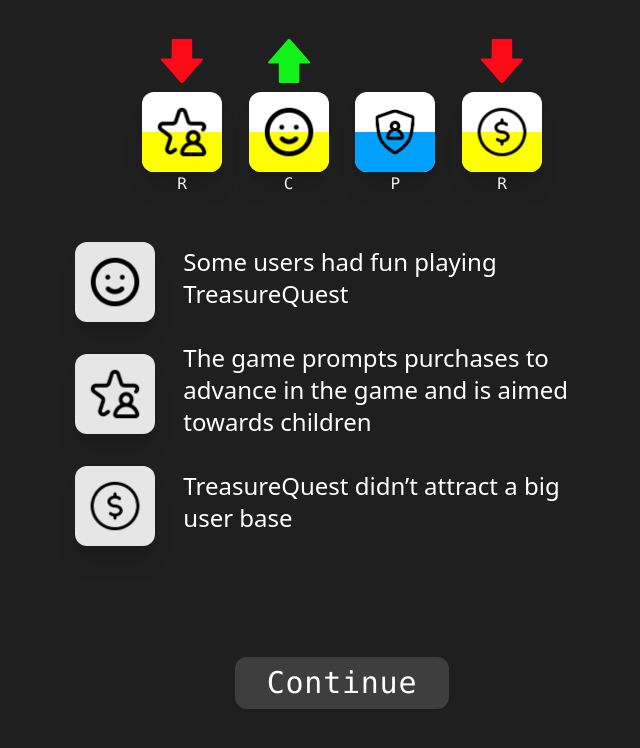
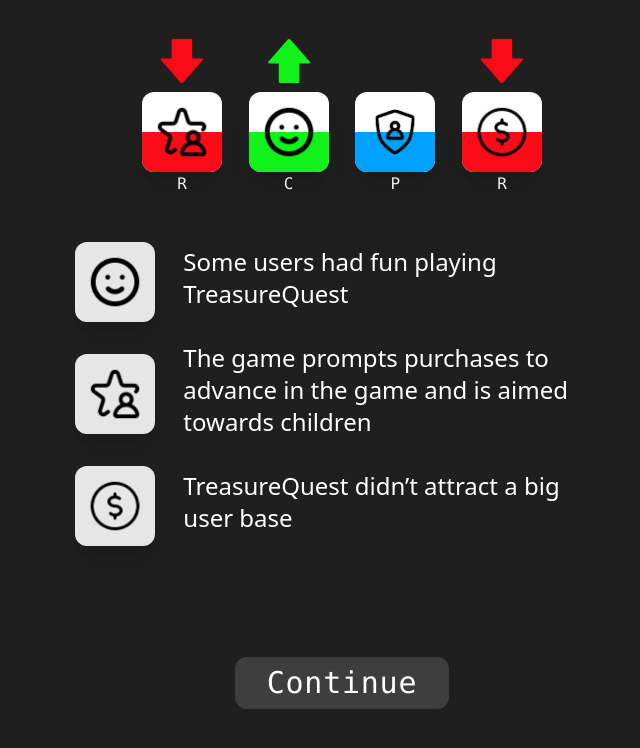
Before and after one commit to daancs/AppStoreEthics, a Next.js app: page /consequence in a window 1280 px wide. Shown: the top 748 px of the page, without its empty margins (298-938 px from the left). Built offline with nearby package versions, Linux system fonts and the light colour scheme.

Commit message:
Progress color now matches the change of value

```diff
--- a/src/components/ConsIndicator.tsx
+++ b/src/components/ConsIndicator.tsx
@@ -9,11 +9,12 @@
 
 export default function ConsIndicator(prop: Indicator){
     const hasChanged = prop.change!=0;
+    const isChangePos = prop.change>0;
 
     return (
     <div className="flex direction flex-col items-center">
-        <Arrow pointUp={prop.change>0} visible={hasChanged}/>
-        <GameIcon iconName={prop.name} isUnchanged={!hasChanged} progressValue={prop.value} displayProgress={true} hoverable={false}/>
+        <Arrow pointUp={isChangePos} visible={hasChanged}/>
+        <GameIcon iconName={prop.name} isUnchanged={!hasChanged} progressValue={prop.value} displayProgress={true} hoverable={false} isChangePos={isChangePos}/>
         <span>{prop.name.charAt(0).toUpperCase()}</span>
     </div>
     );
--- a/src/components/GameIcon.tsx
+++ b/src/components/GameIcon.tsx
@@ -14,7 +14,7 @@
     displayProgress?: boolean;
     hoverable?: boolean;
     appInd?: boolean; //för att consInd ska ha pilar istället för prickar!
-    willChange?: boolean; //temporärt? för att avgöra om prickarna ska synas
+    isChangePos?: boolean; // progress value dif pos or neg?
     isConsequence?: boolean; //should background be greyed out or not?
     isUnchanged?: boolean; // should background be blue
 }
@@ -49,7 +49,7 @@
                     <Image src={setImage(props.iconName) ?? ""} alt='icon image'/>
                 </div>
                 <div className='absolute bottom-0 w-full'>
-                    {props.displayProgress ? <ProgressBar value={Number(props.progressValue) || 50} parentHeight={`${props.height ? props.height : '20'}`} gamePage={props.isUnchanged}/> : null}
+                    {props.displayProgress ? <ProgressBar value={Number(props.progressValue) || 50} parentHeight={`${props.height ? props.height : '20'}`} gamePage={props.isUnchanged} isChangePos={props.isChangePos}/> : null}
                 </div>
             </div>
         </div>
--- a/src/components/Progress.tsx
+++ b/src/components/Progress.tsx
@@ -2,22 +2,19 @@
   value: number;
   parentHeight: string;
   gamePage?: boolean;
+  isChangePos?: boolean;
 }
 
-const ProgressBar: React.FC<ProgressBarProps> = ({value, parentHeight, gamePage}) => {
-    const getColor = (value: number) => {
+const ProgressBar: React.FC<ProgressBarProps> = ({value, parentHeight, gamePage, isChangePos}) => {
+    const getColor = () => {
       if (gamePage) {
-        return '#00A1FC';
-      } else if (value <= 0) {
-        return 'red';
-      } else if (value < 50) {
-        return 'orange';
-      } else if (value < 80) {
-        return 'yellow';
-      } else if (value <= 100) {
-        return 'green';
+        return '#00A1FC'; // blue
+      } else if (isChangePos) {
+        return '#11F11A'; // green
+      } else if (!isChangePos) {
+        return '#FB0A18'; // red
       } else {
-        return 'gray';
+        return 'gray'; // something is wrong, display gray color
       }
     };
 
@@ -28,7 +25,7 @@
 
     return (
         <div>
-            <div style={{height: progressBarHeight, backgroundColor: getColor(value)}}/>
+            <div style={{height: progressBarHeight, backgroundColor: getColor()}}/>
         </div>
     );
   };
```
